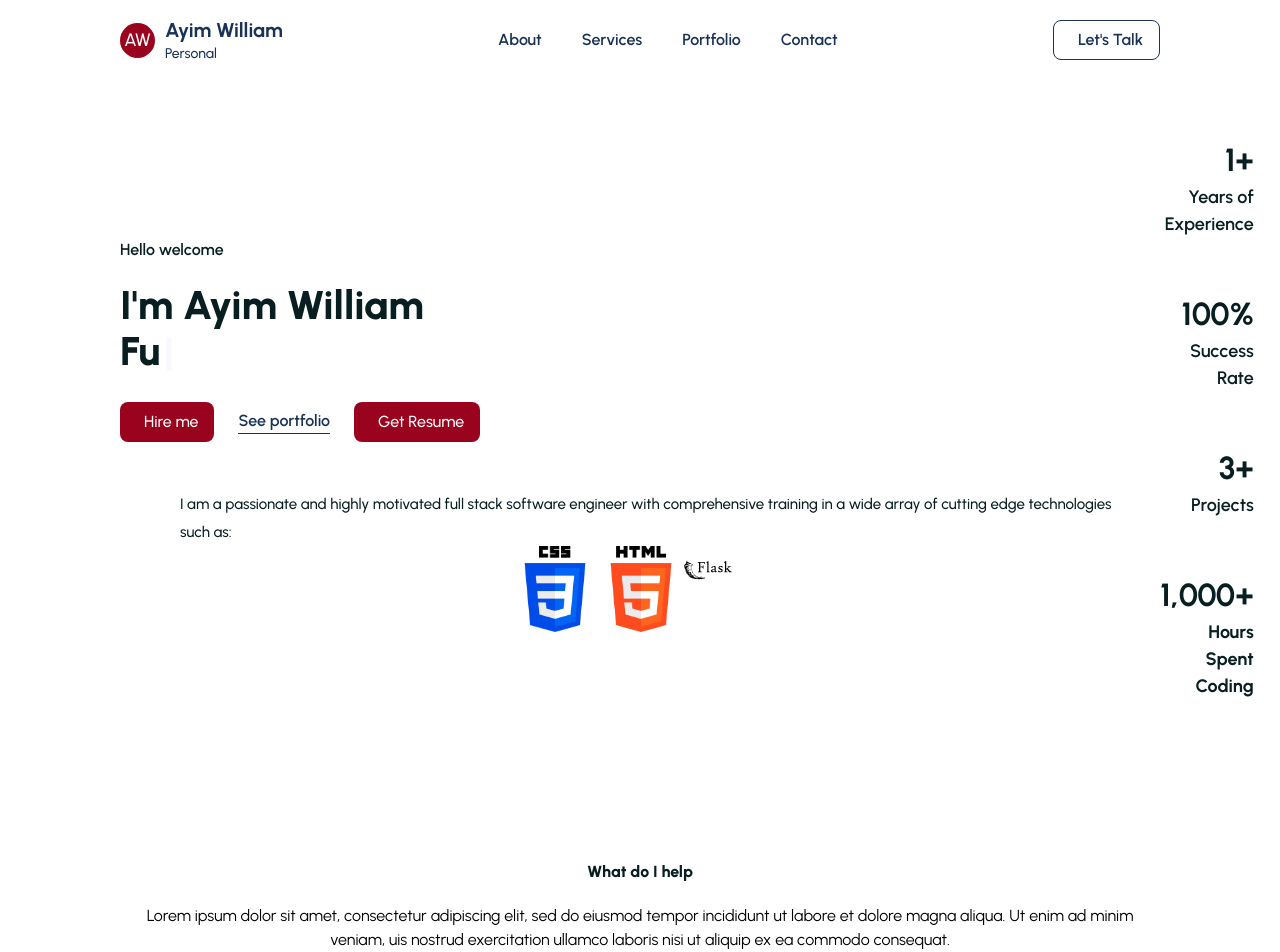
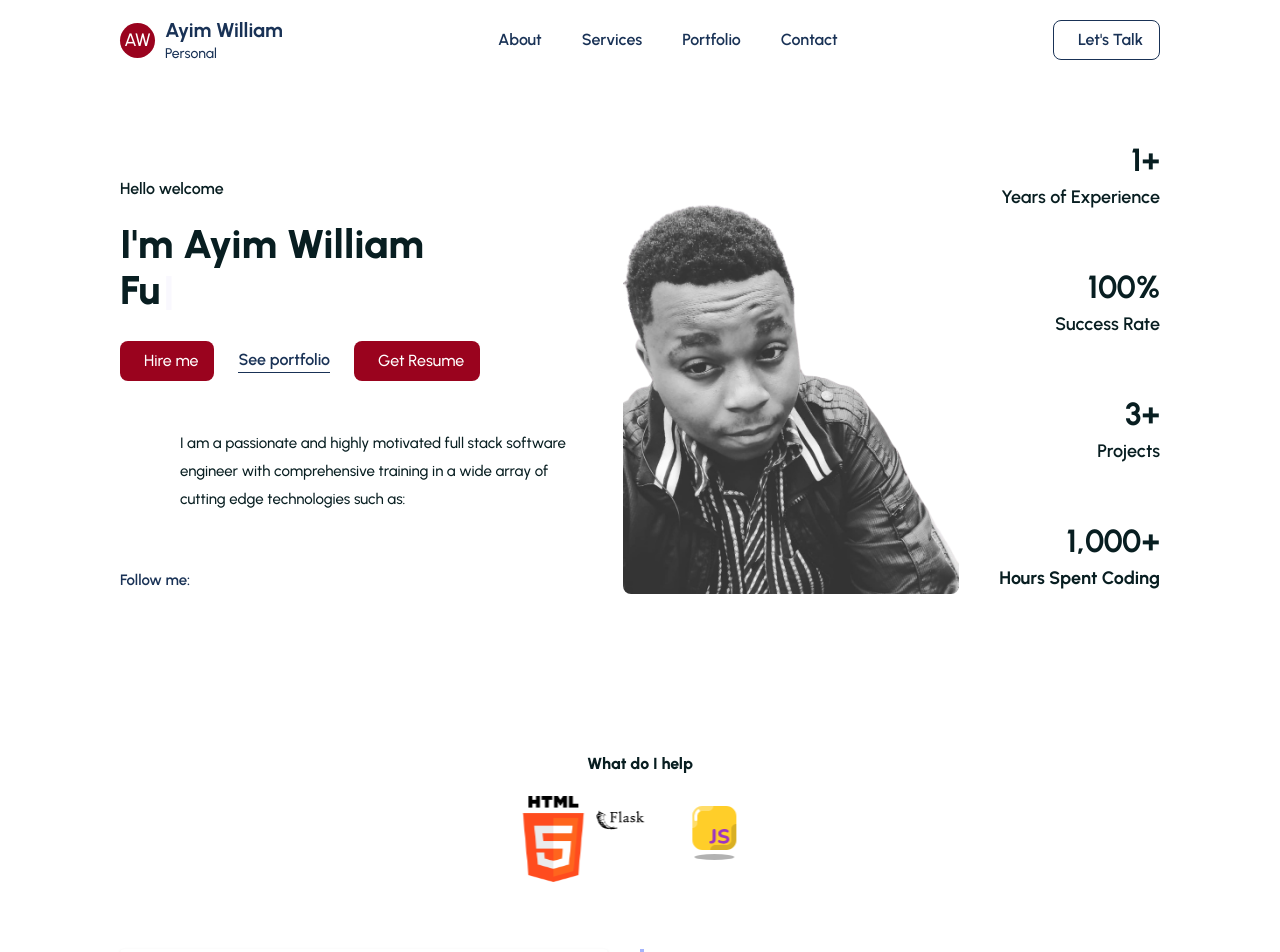
Before and after one commit to BabaMboga/My-PortFolio, a React (Create React App) app in the folder portfolio/: page / in a window 1280 px wide. Shown: the top 952 px of the page. Built offline with nearby package versions, Linux system fonts and the light colour scheme; the HTML template or start-up script is replaced by a standard one.

Commit message:
first complete version with slider

```diff
--- a/portfolio/package.json
+++ b/portfolio/package.json
@@ -10,9 +10,11 @@
     "react": "^18.2.0",
     "react-countup": "^6.4.2",
     "react-dom": "^18.2.0",
-    "react-scripts": "5.0.1",
+    "react-scripts": "^5.0.1",
     "react-simple-typewriter": "^5.0.1",
+    "react-slick": "^0.29.0",
     "remixicon": "^3.5.0",
+    "slick-carousel": "^1.8.1",
     "web-vitals": "^2.1.4"
   },
   "scripts": {
--- a/portfolio/src/components/UI/Hero.js
+++ b/portfolio/src/components/UI/Hero.js
@@ -1,21 +1,21 @@
 import React from "react";
 import heroImg from "../../assets/images/hero-removebg.png";
 import CountUp from "react-countup";
-import Slider from "react-slick";
+// import Slider from "react-slick";
 import "slick-carousel/slick/slick.css";
 import "slick-carousel/slick/slick-theme.css";
 import {useTypewriter, Cursor} from "react-simple-typewriter"
-import cssImg from "../../assets/images/project-icons/css-3.png"
-import htmlImg from "../../assets/images/project-icons/html-5.png"
-import flaskImg from "../../assets/images/project-icons/icons8-flask.svg"
-import javascriptImg from "../../assets/images/project-icons/icons8-javascript.svg"
-import reactImg from "../../assets/images/project-icons/icons8-react.svg"
-import tailwindCssImg from "../../assets/images/project-icons/icons8-tailwindcss.svg"
-import javaImg from "../../assets/images/project-icons/java.png"
-import jsImg from "../../assets/images/project-icons/js.png"
-import pythonImg from "../../assets/images/project-icons/python.png"
-import reactImg2 from "../../assets/images/project-icons/react.png"
-import sqlImg from "../../assets/images/project-icons/sql-server.png"
+// import cssImg from "../../assets/images/project-icons/css-3.png"
+// import htmlImg from "../../assets/images/project-icons/html-5.png"
+// import flaskImg from "../../assets/images/project-icons/icons8-flask.svg"
+// import javascriptImg from "../../assets/images/project-icons/icons8-javascript.svg"
+// import reactImg from "../../assets/images/project-icons/icons8-react.svg"
+// import tailwindCssImg from "../../assets/images/project-icons/icons8-tailwindcss.svg"
+// import javaImg from "../../assets/images/project-icons/java.png"
+// import jsImg from "../../assets/images/project-icons/js.png"
+// import pythonImg from "../../assets/images/project-icons/python.png"
+// import reactImg2 from "../../assets/images/project-icons/react.png"
+// import sqlImg from "../../assets/images/project-icons/sql-server.png"
 
 const Hero = () => {
 
@@ -31,30 +31,30 @@ const Hero = () => {
   });
 
   // Create an array of icon elements
-  const slideShowIcons = [
-    <img src={cssImg} alt="CSS" />,
-    <img src={htmlImg} alt="HTML" />,
-    <img src={flaskImg} alt="Flask" />,
-    <img src={javascriptImg} alt="JavaScript" />,
-    <img src={reactImg} alt="React" />,
-    <img src={tailwindCssImg} alt="Tailwind CSS" />,
-    <img src={javaImg} alt="Java" />,
-    <img src={jsImg} alt="JS" />,
-    <img src={pythonImg} alt="Python" />,
-    <img src={reactImg2} alt="React" />,
-    <img src={sqlImg} alt="SQL" />,
-  ];
+  // const slideShowIcons = [
+  //   <img src={cssImg} alt="CSS" />,
+  //   <img src={htmlImg} alt="HTML" />,
+  //   <img src={flaskImg} alt="Flask" />,
+  //   <img src={javascriptImg} alt="JavaScript" />,
+  //   <img src={reactImg} alt="React" />,
+  //   <img src={tailwindCssImg} alt="Tailwind CSS" />,
+  //   <img src={javaImg} alt="Java" />,
+  //   <img src={jsImg} alt="JS" />,
+  //   <img src={pythonImg} alt="Python" />,
+  //   <img src={reactImg2} alt="React" />,
+  //   <img src={sqlImg} alt="SQL" />,
+  // ];
 
   // Settings for slider component set
-  const sliderSettings = {
-    dots: false,
-    infinite: true,
-    speed: 500,
-    slidesToShow:3,
-    slidesToScroll: 1,
-    autoplay: true,
-    autoplaySpeed: 3000,
-  }
+  // const sliderSettings = {
+  //   dots: false,
+  //   infinite: true,
+  //   speed: 500,
+  //   slidesToShow:3,
+  //   slidesToScroll: 1,
+  //   autoplay: true,
+  //   autoplaySpeed: 3000,
+  // }
 
   return (
     <section className="pt-0" id="about">
@@ -128,16 +128,16 @@ const Hero = () => {
 
             <div className="">
 
-            <Slider {...sliderSettings} className= " flex items-center px-20 w-[40%] h-[40%] mt-4 mr-15 ">
+            {/* <Slider {...sliderSettings} className= " flex items-center px-20 w-[20%] h-[40%] mt-4 mr-15 ">
               {slideShowIcons.map((icon, index) => (
                 <div key={index} className="icon-slide">
                   {icon}
                 </div>
               ))}
-            </Slider>
+            </Slider> */}
             </div>
 
-            {/* <div className="flex items-center gap-9 mt-14">
+            <div className="flex items-center gap-9 mt-14">
               <span className=" text-smallTextColor text-[15px] font-[600]">
                 Follow me:
               </span>
@@ -173,11 +173,11 @@ const Hero = () => {
                   <i class="ri-wordpress-fill"></i>
                 </a>
               </span>
-            </div> */}
+            </div>
           </div>
           {/* ============ hero left end ============ */}
           {/* ============ hero img ============ */}
-          <div className="basis-1/3 mt-10 sm:mt-0 ">
+          <div className="flex basis-1/3 mt-10 sm:mt-0 ">
             <figure className="flex items-center justify-center">
               <img src={heroImg} alt="" className="rounded-[8px]" />
             </figure>
--- a/portfolio/src/components/UI/Services.js
+++ b/portfolio/src/components/UI/Services.js
@@ -1,10 +1,49 @@
 import React from "react";
+import Slider from "react-slick";
+import "slick-carousel/slick/slick.css";
+import "slick-carousel/slick/slick-theme.css";
 import frontendImg from "../../assets/images/front-end.png";
 import backendImg from "../../assets/images/backend.png";
 import uiuxImg from "../../assets/images/design.png";
 import appsImg from "../../assets/images/apps.png";
+import cssImg from "../../assets/images/project-icons/css-3.png"
+import htmlImg from "../../assets/images/project-icons/html-5.png"
+import flaskImg from "../../assets/images/project-icons/icons8-flask.svg"
+import javascriptImg from "../../assets/images/project-icons/icons8-javascript.svg"
+import reactImg from "../../assets/images/project-icons/icons8-react.svg"
+import tailwindCssImg from "../../assets/images/project-icons/icons8-tailwindcss.svg"
+import javaImg from "../../assets/images/project-icons/java.png"
+import jsImg from "../../assets/images/project-icons/js.png"
+import pythonImg from "../../assets/images/project-icons/python.png"
+import reactImg2 from "../../assets/images/project-icons/react.png"
+import sqlImg from "../../assets/images/project-icons/sql-server.png"
 
 const Services = () => {
+
+  const slideShowIcons = [
+    <img src={cssImg} alt="CSS" />,
+    <img src={htmlImg} alt="HTML" />,
+    <img src={flaskImg} alt="Flask" />,
+    <img src={javascriptImg} alt="JavaScript" />,
+    <img src={reactImg} alt="React" />,
+    <img src={tailwindCssImg} alt="Tailwind CSS" />,
+    <img src={javaImg} alt="Java" />,
+    <img src={jsImg} alt="JS" />,
+    <img src={pythonImg} alt="Python" />,
+    <img src={reactImg2} alt="React" />,
+    <img src={sqlImg} alt="SQL" />,
+  ];
+
+  const sliderSettings = {
+    dots: false,
+    infinite: true,
+    speed: 500,
+    slidesToShow:3,
+    slidesToScroll: 1,
+    autoplay: true,
+    autoplaySpeed: 3000,
+  }
+
   return (
     <section id="services">
       <div className="container lg:pt-5">
@@ -12,12 +51,19 @@ const Services = () => {
           <h2 className="text-headingColor font-[800] text-[2.4 rem] mb-5">
             What do I help
           </h2>
-          <p>
+          {/* <p>
             Lorem ipsum dolor sit amet, consectetur adipiscing elit, sed do
             eiusmod tempor incididunt ut labore et dolore magna aliqua. Ut enim
             ad minim veniam, uis nostrud exercitation ullamco laboris nisi ut
             aliquip ex ea commodo consequat.
-          </p>
+          </p> */}
+          <Slider {...sliderSettings} className= " flex items-center px-20 w-[50%] h-[40%] mt-4 mr-15 ">
+              {slideShowIcons.map((icon, index) => (
+                <div key={index} className="icon-slide">
+                  {icon}
+                </div>
+              ))}
+            </Slider>
         </div>
 
         <div className="flex flex-col justify-center sm:py-12">
```
Also changed, not shown: 1 other file (tests, documents, lock files or other folders).
